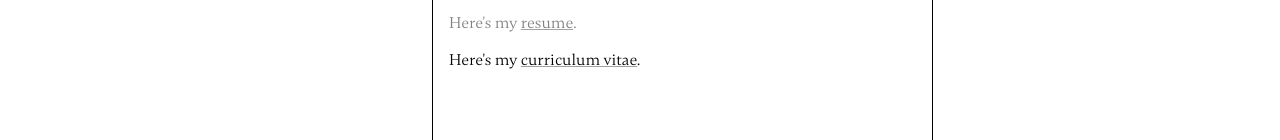
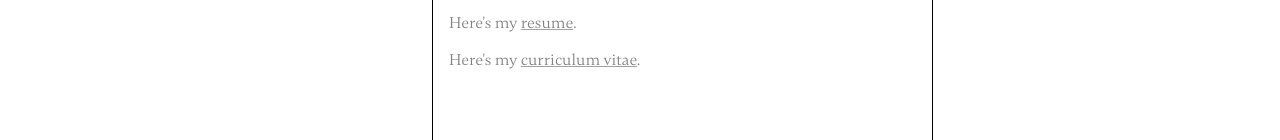
Before and after one commit to prodnathanallen/wwws, a plain HTML site: page index.html in a window 1280 px wide. Shown: the part 535-675 px from the top of the page. Drawn offline with Linux system fonts and the light colour scheme.

Commit message:
MORE GREY

```diff
--- a/index.html
+++ b/index.html
@@ -47,7 +47,7 @@
 
 
           <p style="color:grey;">Here's my <a style="color:grey;" href="pdf/20250414_allennam_resume.pdf">resume</a>.</p>
-          <p>Here's my <a href="pdf/20250414_allennam_cv.pdf">curriculum vitae</a>.</p>
+          <p style="color:grey;">Here's my <a style="color:grey;" href="pdf/20250414_allennam_cv.pdf">curriculum vitae</a>.</p>
         </div>
       </div>
 
```
